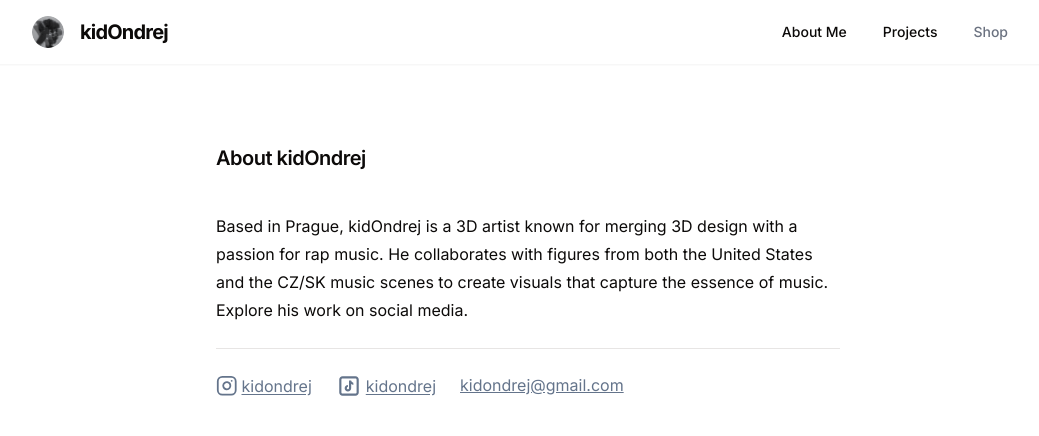
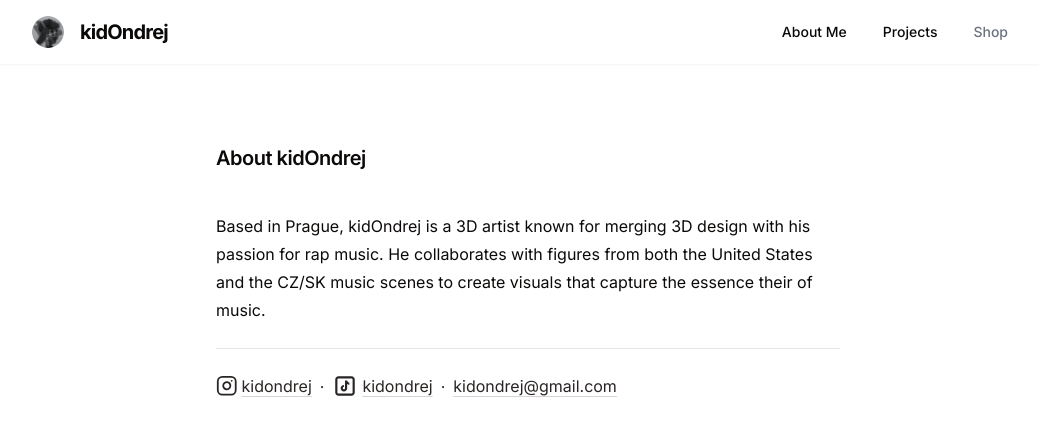
Before and after one commit to ericvalcik/kidondrej, a Next.js app: page /tabs/about-me in a window 1280 px wide. Shown: the top 436 px of the page, without its empty margins (112-1151 px from the left). Built offline with nearby package versions, Linux system fonts and the light colour scheme.

Commit message:
add video

```diff
--- a/package.json
+++ b/package.json
@@ -25,6 +25,7 @@
     "postcss": "8.4.29",
     "react": "18.2.0",
     "react-dom": "18.2.0",
+    "react-player": "^2.13.0",
     "tailwind-merge": "^1.14.0",
     "tailwindcss": "3.3.3",
     "tailwindcss-animate": "^1.0.7",
--- a/src/app/tabs/about-me/page.tsx
+++ b/src/app/tabs/about-me/page.tsx
@@ -8,26 +8,28 @@ export default function Page() {
       <H1>About kidOndrej</H1>
       <P>
         Based in Prague, kidOndrej is a 3D artist known for merging 3D design
-        with a passion for rap music. He collaborates with figures from both the
-        United States and the CZ/SK music scenes to create visuals that capture
-        the essence of music. Explore his work on social media.
+        with his passion for rap music. He collaborates with figures from both
+        the United States and the CZ/SK music scenes to create visuals that
+        capture the essence their of music.
       </P>
       <hr className="mt-6" />
-      <div className="flex gap-6 mt-6 text-slate-500">
+      <div className="flex items-center gap-2 mt-6 text-stone-800 decoration-stone-300 underline-offset-4">
         <a
           href="https://www.instagram.com/kidondrej/"
-          className="flex items-center gap-1 underline underline-offset-2"
+          className="flex items-center gap-1 underline"
         >
           <Instagram size={21.5} />
           kidondrej
         </a>
+        <span className="mb-2 leading-[2px]">.</span>
         <a
           href="https://www.tiktok.com/@kidondrej"
-          className="flex items-center gap-1 underline underline-offset-2"
+          className="flex items-center gap-1 underline"
         >
           <TikTok />
           kidondrej
         </a>
+        <span className="mb-2 leading-[2px]">.</span>
         <a href="mailto:kidondrej@gmail.com" className="underline">
           kidondrej@gmail.com
         </a>
--- a/src/app/tabs/projects/page.tsx
+++ b/src/app/tabs/projects/page.tsx
@@ -1,3 +1,10 @@
+import { Video } from "@/components/Video";
+
 export default function Page() {
-  return <div>Projects :)</div>;
+  return (
+    <div className="flex flex-row justify-between items-center">
+      <Video />
+      <div>similivinlife</div>
+    </div>
+  );
 }
--- /dev/null
+++ b/src/components/Video.tsx
@@ -0,0 +1,22 @@
+"use client";
+
+import ReactPlayer from "react-player/lazy";
+import React, { useState } from "react";
+
+export const Video = () => {
+  const [muted, setMuted] = useState(true);
+
+  return (
+    <div onClick={() => setMuted(!muted)} className="rounded-xl overflow-clip">
+      <ReactPlayer
+        url="/similivinlife/klip.mp4"
+        loop={true}
+        playing={true}
+        muted={muted}
+        width="200px"
+        height="200px"
+        style={{ borderRadius: "inherit" }}
+      />
+    </div>
+  );
+};
--- a/src/components/avatar.tsx
+++ b/src/components/avatar.tsx
@@ -1,9 +1,9 @@
 import { FC } from "react";
 import { Avatar, AvatarFallback, AvatarImage } from "@/components/ui/avatar";
 
-export const KidOndrejAvatar: FC<{ small?: boolean }> = ({ small }) => {
+export const KidOndrejAvatar: FC<{ small?: boolean }> = ({ small = false }) => {
   return (
-    <Avatar small>
+    <Avatar small={small}>
       <AvatarImage src="/logocircle.png" alt="@shadcn" />
       <AvatarFallback>KO</AvatarFallback>
     </Avatar>
```
Also changed, not shown: 2 other files (tests, documents, lock files or other folders).
